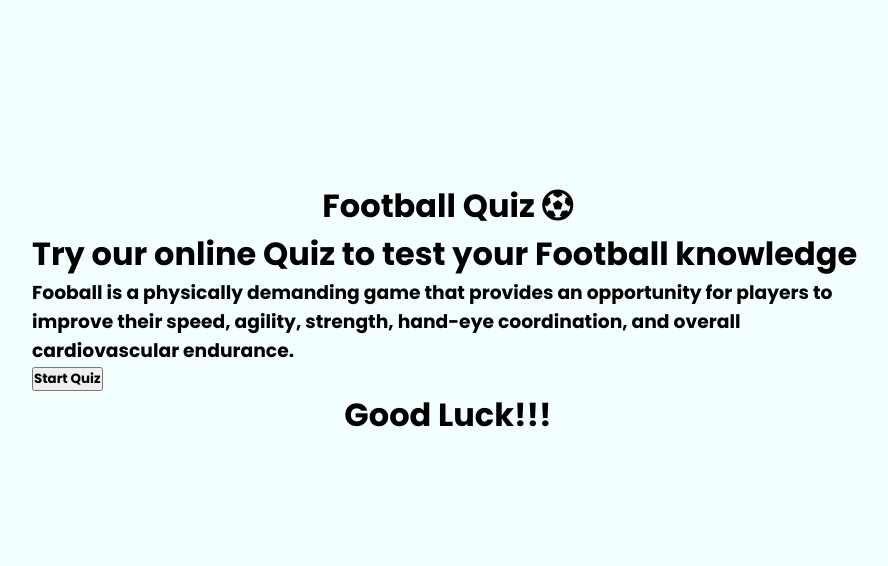
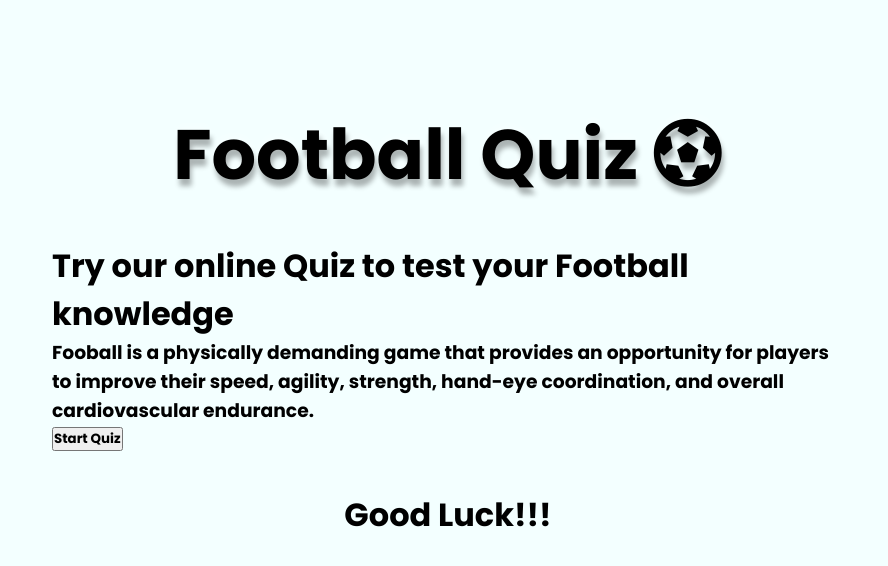
Before and after one commit to Mthabs/Football_quiz., a plain HTML site: page index.html in a window 1280 px wide. Shown: the whole page, without its empty margins (192-1080 px from the left). Drawn offline with Linux system fonts and the light colour scheme.

Commit message:
add style to the logo

```diff
--- a/assets/css/style.css
+++ b/assets/css/style.css
@@ -20,3 +20,21 @@ body{
     margin: 0PX auto;
     height: 620px;
 }
+.home_page>*{
+    padding: 10PX;
+    margin: 10PX;
+    border-radius: 10px;
+}
+.hom_heading{
+    width: 95%;
+    height: 100px;
+    margin: 30px;
+  }
+  .logo{
+    display: flex;
+    justify-content: center;
+    align-items: center;
+      font-size: 35px;
+      text-shadow: 2px 7px 5px rgba(0,0,0,0.3),
+      0px -4px 10px rgba(255,255,255,0.3);
+  }
```
